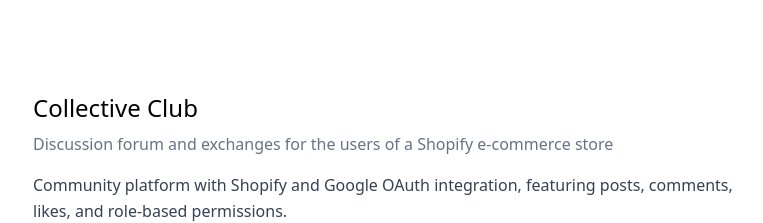
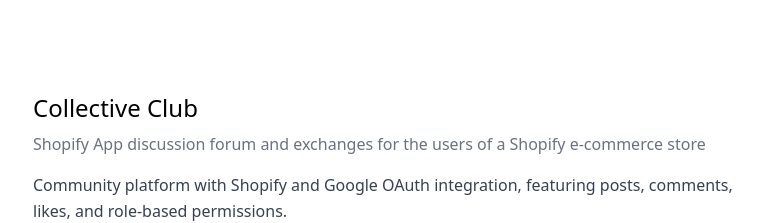
Before and after one commit to KezroXV/idrisXV, a Next.js app: page /en in a window 1280 px wide. Shown: the part 1700-1923 px from the top of the page, without its empty margins (247-1010 px from the left). Built offline with nearby package versions, Linux system fonts and the light colour scheme.

Commit message:
Update project descriptions for clarity
- Enhanced the description of the "Collective Club" project in both the projects.tsx and projects.ts files to specify that it is a Shopify App discussion forum, improving clarity for users.

```diff
--- a/components/sections/projects.tsx
+++ b/components/sections/projects.tsx
@@ -43,7 +43,7 @@
     id: 3,
     title: "Collective Club",
     subtitle:
-      "Discussion forum and exchanges for the users of a Shopify e-commerce store",
+      "Shopify App discussion forum and exchanges for the users of a Shopify e-commerce store",
     description:
       "Community platform with Shopify and Google OAuth integration, featuring posts, comments, likes, and role-based permissions.",
     results:
--- a/lib/data/projects.ts
+++ b/lib/data/projects.ts
@@ -50,7 +50,7 @@
     title: "Collective Club",
     category: "Shopify Application",
     description:
-      "Discussion forum and exchanges for the users of a Shopify e-commerce store",
+      "Shopify App discussion forum and exchanges for the users of a Shopify e-commerce store",
     longDescription:
       "Productivity application with cloud synchronization, push notifications and offline mode. Complete discussion platform with Shopify Oauth and API & Google Oauth.",
     image: "/CollectiveClub.png",
```
